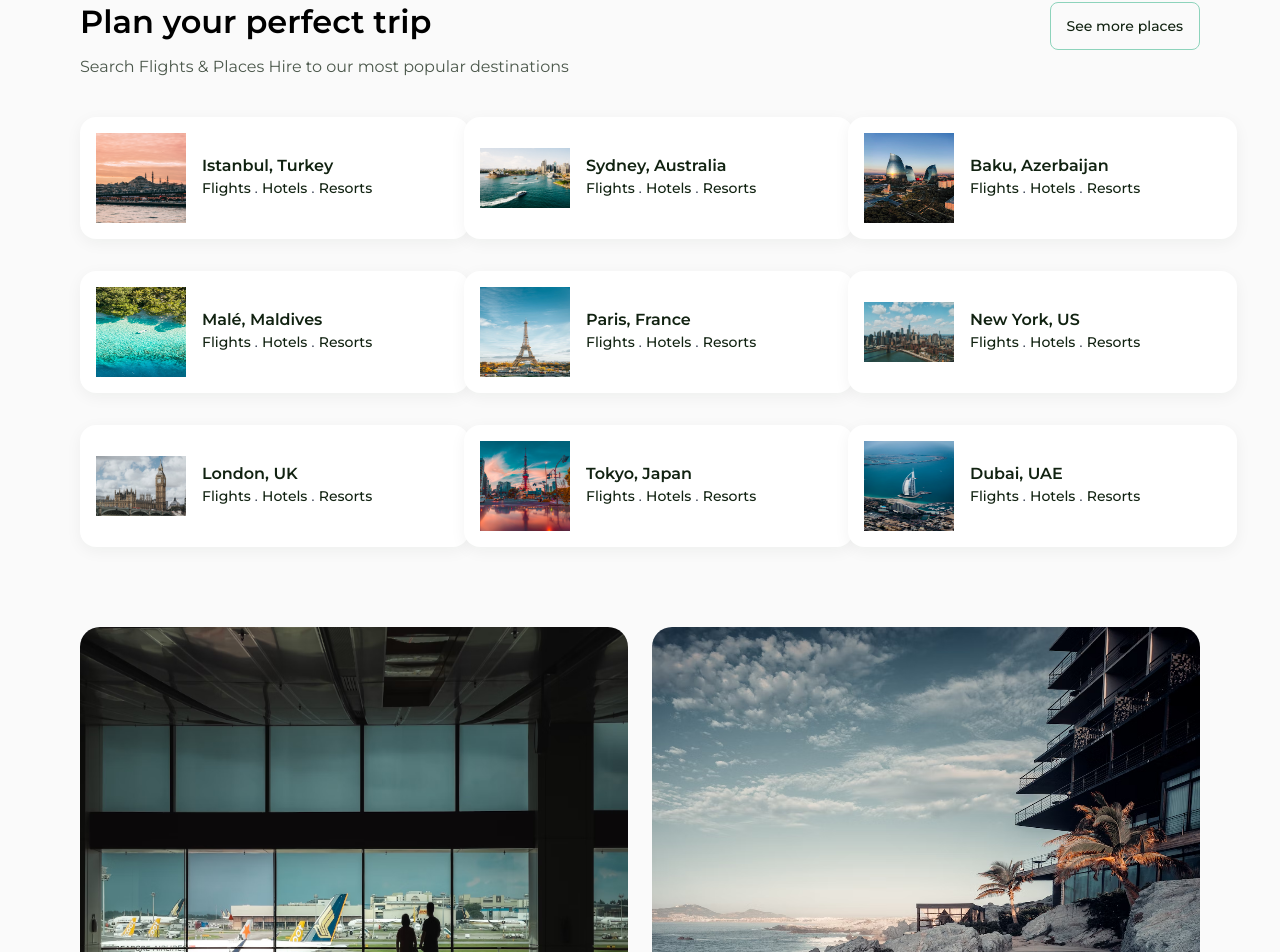
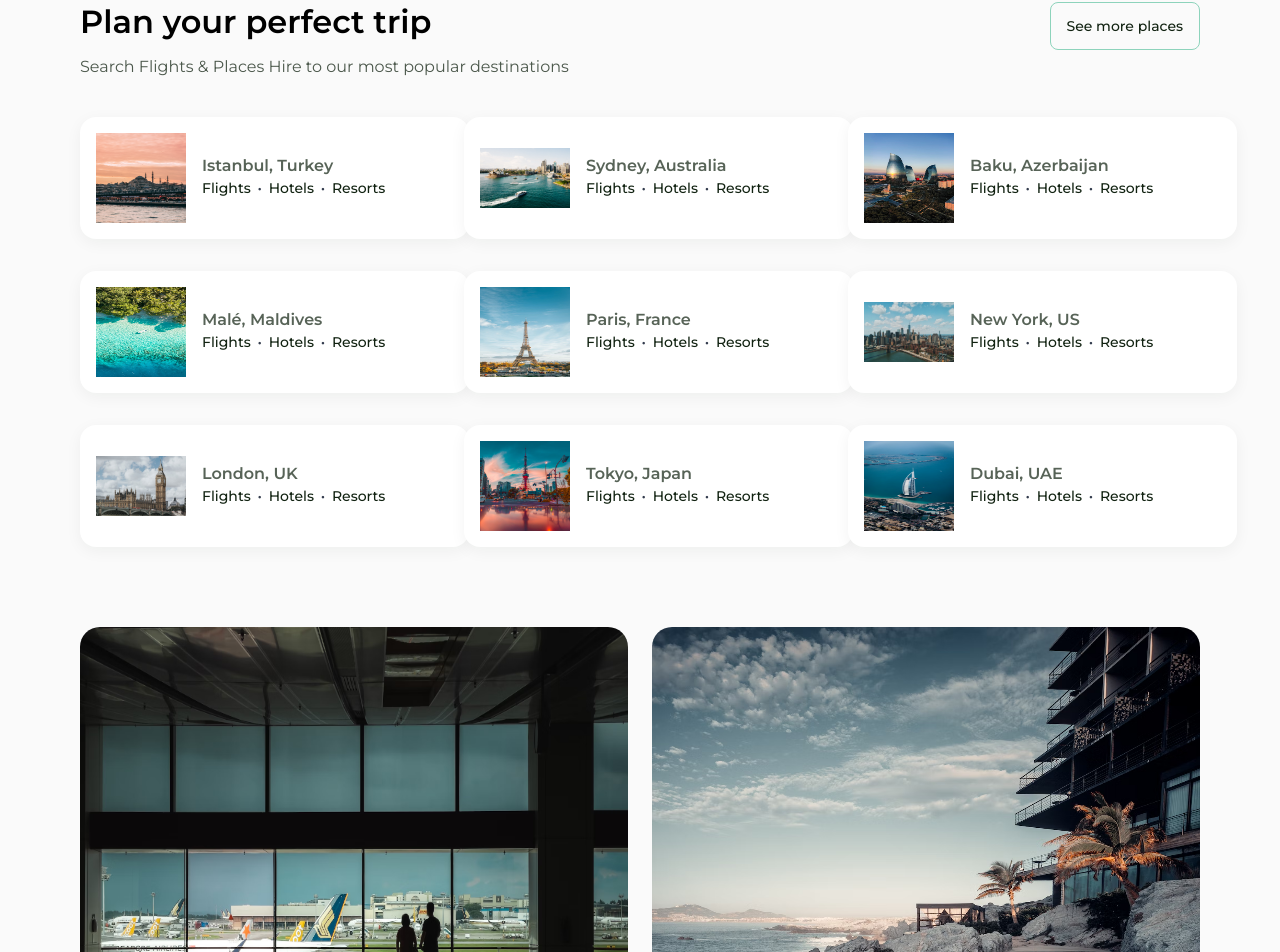
Before and after one commit to kingkwongsta/Golobe-Travel-Agency, a Next.js app: page / in a window 1280 px wide. Shown: the part 863-1815 px from the top of the page. Built offline with nearby package versions, Linux system fonts and the light colour scheme.

Commit message:
font colors for city text

```diff
--- a/src/components/discover/citycard.jsx
+++ b/src/components/discover/citycard.jsx
@@ -12,18 +12,18 @@ export default function CityCard({ city, img }) {
         alt="placeholder"
       />
       <div>
-        <p className="font-[600] text-[16px] text-[#112211] leading-[20px]">
+        <p className="font-[600] text-[16px] text-[#112211] leading-[20px] opacity-[.7]">
           {city}
         </p>
         <span className="font-[500] text-[14px] text-[#112211] leading-[17px]">
           Flights{" "}
         </span>
-        <span> . </span>
+        <span className="font-[500] text-[14px] mx-[3px]"> • </span>
         <span className="font-[500] text-[14px] text-[#112211] leading-[17px]">
           {" "}
           Hotels{" "}
         </span>
-        <span> . </span>
+        <span className="font-[500] text-[14px] mx-[3px]"> • </span>
         <span className="font-[500] text-[14px] text-[#112211] leading-[17px]">
           {" "}
           Resorts
```
